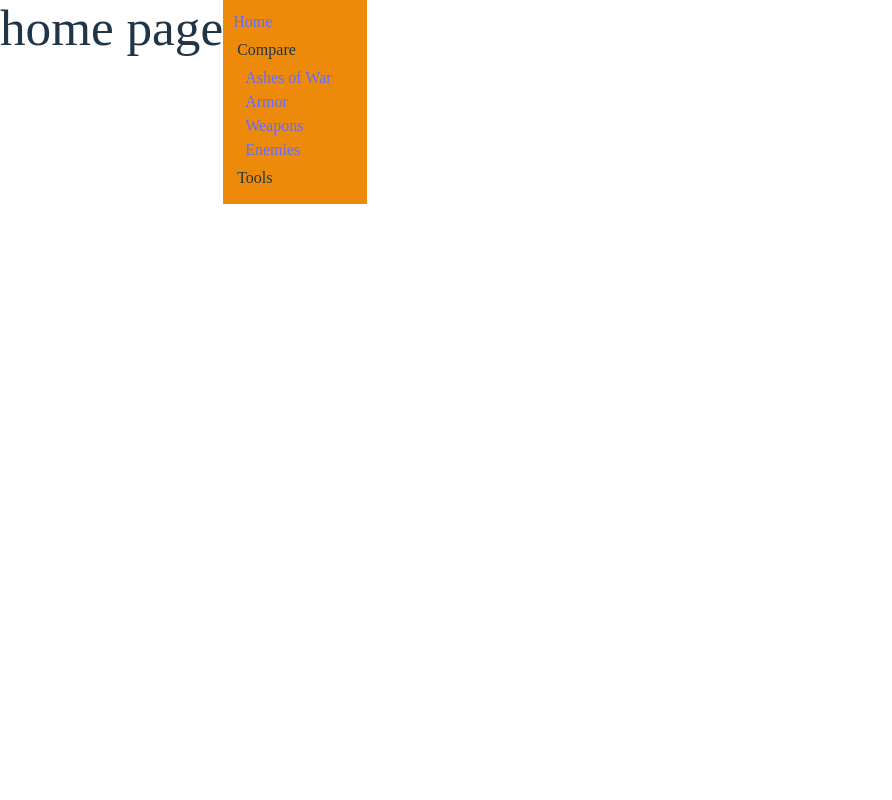
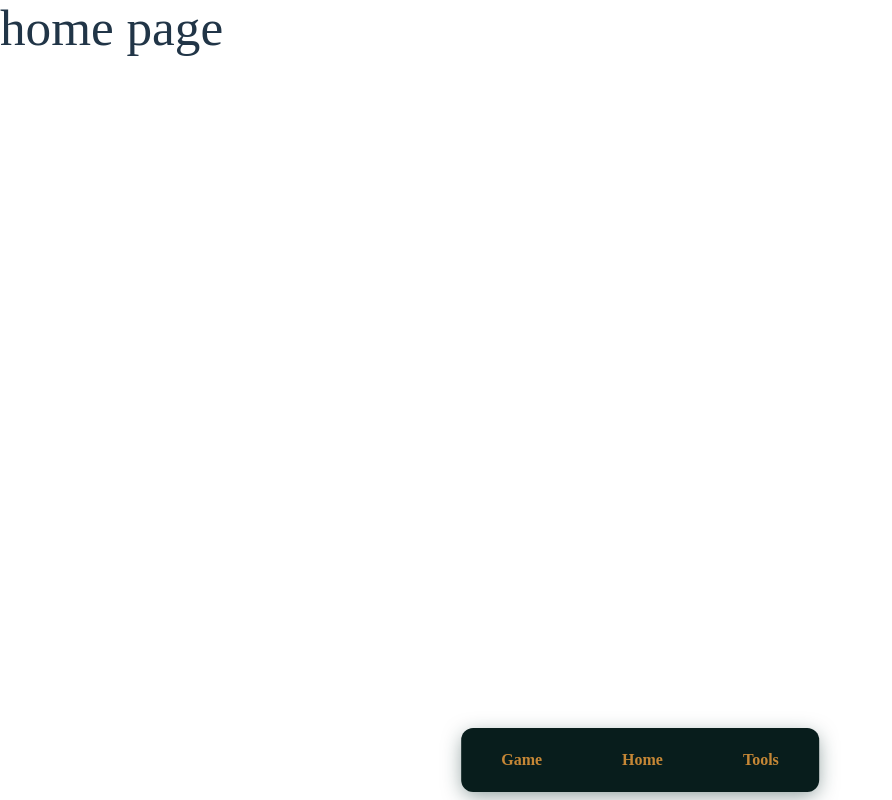
Before and after one commit to misspia/elden-ring-tools, a React (Vite) app: page / in a window 1280 px wide. Shown: the whole page, without its empty margins (0-892 px from the left). Built offline with nearby package versions, Linux system fonts and the light colour scheme; a web font is replaced by a local one.

Commit message:
create nav menu

```diff
--- a/package.json
+++ b/package.json
@@ -18,6 +18,7 @@
   },
   "devDependencies": {
     "@eslint/js": "^9.17.0",
+    "@headlessui/react": "^2.2.0",
     "@types/node": "^22.10.7",
     "@types/react": "^18.3.18",
     "@types/react-dom": "^18.3.5",
--- a/src/components/ProfileImage.tsx
+++ b/src/components/ProfileImage.tsx
@@ -32,8 +32,8 @@ export const ProfileImage: React.FC<Props> = ({
           "border-er-green-500": theme === "green",
           "border-er-gold-300": theme === "gold",
           "md:w-36 md:h-36": size === "sm",
-          "md:w-48 md:h-48": size === "md",
-          "md:w-64 md:h-64": size === "lg",
+          "md:w-64 md:h-64": size === "md",
+          "md:w-80 md:h-80": size === "lg",
         },
         className,
       )}
--- /dev/null
+++ b/src/routes/Root/Menu.tsx
@@ -0,0 +1,67 @@
+import React from "react";
+import c from "classnames";
+import { Transition } from "@headlessui/react";
+import { RouterPath } from "@/types/routes";
+import { useNavigate } from "@tanstack/react-router";
+import { Text } from "@/components/Text";
+
+export type MenuItem = {
+  key: React.Key;
+  label: string;
+  to: RouterPath;
+};
+
+export type MenuProps = {
+  items: MenuItem[];
+  onClose: VoidFunction;
+  show?: boolean;
+};
+
+export const Menu: React.FC<MenuProps> = ({ items, onClose, show }) => {
+  const navigate = useNavigate();
+  const onNavigate = (to: RouterPath) => {
+    onClose();
+    // TODO: fix type error
+    // @ts-ignore
+    navigate({ to });
+  };
+  return (
+    <Transition
+      show={show}
+      enter="transition duration-300 ease-in-out"
+      enterFrom="translate-y-[calc(100% + 100px)] opacity-100"
+      enterTo="translate-y-0 opacity-100"
+      leave="transition duration-200 ease-in-out"
+      leaveFrom=" opacity-100"
+      leaveTo="opacity-0"
+    >
+      <div
+        className={c(
+          "absolute bottom-[100%] left-0 w-full",
+          "rounded-t-xl shadow-navbar-menu",
+          "flex flex-col items-center gap-10 p-6 bg-er-green-900",
+        )}
+      >
+        <div className="w-full grow flex flex-col gap-4 items-center justify-center">
+          {items.map((item) => (
+            <div
+              role="link"
+              tabIndex={0}
+              key={item.key}
+              onClick={() => onNavigate(item.to)}
+              className="w-full text-center py-1 px-2 cursor-pointer"
+            >
+              <Text
+                as="p"
+                styleAs="p"
+                className="tracking-widest text-er-gold-300"
+              >
+                {item.label}
+              </Text>
+            </div>
+          ))}
+        </div>
+      </div>
+    </Transition>
+  );
+};
--- a/src/routes/Root/NavigationBar.tsx
+++ b/src/routes/Root/NavigationBar.tsx
@@ -1,47 +1,56 @@
+import React, { useState } from "react";
+import { Link, useNavigate } from "@tanstack/react-router";
+import c from "classnames";
 import { RouterPath } from "@/types/routes";
-import { Link } from "@tanstack/react-router";
-import React, { useState } from "react";
-
-type NavItem = {
-  label: string;
-  to: RouterPath;
-};
+import { Menu, MenuItem } from "@/routes/Root/Menu";
+import { Text } from "@/components/Text";
 
 type NavGroup = {
   label: string;
-  items: NavItem[];
+  items?: MenuItem[];
+  to?: RouterPath;
 };
 
 const navGroups: NavGroup[] = [
   {
-    label: "Compare",
+    label: "Game",
     items: [
       {
+        key: "Ashes of War",
         label: "Ashes of War",
         to: "/ashes",
       },
       {
+        key: "Armor",
         label: "Armor",
         to: "/armors",
       },
       {
+        key: "Weapons",
         label: "Weapons",
         to: "/weapons",
       },
       {
+        key: "Enemies",
         label: "Enemies",
         to: "/enemies",
       },
     ],
   },
   {
+    label: "Home",
+    to: "/",
+  },
+  {
     label: "Tools",
     items: [
       {
+        key: "Calculator",
         label: "Calculator",
         to: "/calculator",
       },
       {
+        key: "Build",
         label: "Build",
         to: "/build",
       },
@@ -50,49 +59,88 @@ const navGroups: NavGroup[] = [
 ];
 
 export const NavigationBar: React.FC = () => {
-  const [activeGroupIndex, setActiveGroupIndex] = useState<number>(0);
-
-  const onGroupClick = (index: number) => {
-    setActiveGroupIndex(index);
-  };
+  const [isNavBarActive, setIsNavBarActive] = useState(false);
 
   return (
-    <div className="flex-col w-36 p-2.5 bg-er-orange">
-      <Link to="/">Home</Link>
+    <div
+      className={c(
+        "fixed bottom-2 left-[50%] -translate-x-[50%] h-navbar",
+        "rounded-b-xl",
+        "flex justify-center items-center",
+        "bg-er-green-900 shadow-navbar z-navbar",
+        {
+          "transition duration-0 delay-200 rounded-t-xl": !isNavBarActive,
+        },
+      )}
+    >
       {navGroups.map((group, index) => (
-        <NavGroup
+        <NavItem
           key={index}
-          active={index === activeGroupIndex}
-          onClick={() => onGroupClick(index)}
           {...group}
+          onActivateNavBar={() => setIsNavBarActive(true)}
+          onDeactivateNavBar={() => setIsNavBarActive(false)}
         />
       ))}
     </div>
   );
 };
 
-type NavGroupProps = NavGroup & { active: boolean; onClick: VoidFunction };
+type NavItemProps = NavGroup & {
+  onActivateNavBar: VoidFunction;
+  onDeactivateNavBar: VoidFunction;
+};
 
-const NavGroup: React.FC<NavGroupProps> = ({
+const NavItem: React.FC<NavItemProps> = ({
   label,
+  to,
   items,
-  active,
-  onClick,
+  onActivateNavBar,
+  onDeactivateNavBar,
 }) => {
+  const [isMenuActive, setIsMenuActive] = useState(false);
+  const navigate = useNavigate();
+
+  const onActivateMenu = () => {
+    if (!items || (items && items.length === 0)) return;
+    onActivateNavBar();
+    setIsMenuActive(true);
+  };
+
+  const onDeactivateMenu = () => {
+    onDeactivateNavBar();
+    setIsMenuActive(false);
+  };
+
+  const onNavigateTo = () => {
+    if (!to) return;
+    // @ts-ignore
+    navigate({ to });
+  };
+
   return (
-    <div className="">
-      <div className="p-1 cursor-pointer" onClick={onClick}>
-        {label}
+    <div
+      className="flex flex-col justify-center h-full px-6 py-2 cursor-pointer"
+      onMouseEnter={onActivateMenu}
+      onMouseLeave={onDeactivateMenu}
+      onClick={onNavigateTo}
+    >
+      <Menu
+        show={isMenuActive}
+        items={items ?? []}
+        onClose={onDeactivateMenu}
+      />
+      <div
+        className={c(
+          "flex items-center justify-center px-4",
+          "h-full w-full rounded-xl ",
+          "transition duration-100 ease-in-out",
+          {
+            "bg-er-green-800": isMenuActive,
+          },
+        )}
+      >
+        <Text className="font-bold text-er-gold-500">{label}</Text>
       </div>
-      {active &&
-        items.map((item) => (
-          <div key={item.label} className="ml-3">
-            {/* TODO: get type to work */}
-            {/*
-            // @ts-ignore */}
-            <Link to={item.to}>{item.label}</Link>
-          </div>
-        ))}
     </div>
   );
 };
--- a/src/routes/Root/index.tsx
+++ b/src/routes/Root/index.tsx
@@ -1,10 +1,11 @@
 import React from "react";
-import { Outlet } from "@tanstack/react-router";
+import { Outlet, ScrollRestoration } from "@tanstack/react-router";
 import { NavigationBar } from "@/routes/Root/NavigationBar";
 
 export const Root: React.FC = () => {
   return (
-    <div className="flex flex-start h-full w-full">
+    <div className="flex flex-start h-full w-full pb-navbar-height">
+      <ScrollRestoration />
       <Outlet />
       <NavigationBar />
     </div>
--- a/tailwind.config.js
+++ b/tailwind.config.js
@@ -9,9 +9,21 @@ export default {
   content: ["./index.html", "./src/**/*.{js,jsx,ts,tsx}"],
   theme: {
     extend: {
-      // boxShadow: {
-      //   ''
-      // },
+      height: {
+        navbar: "4rem",
+      },
+      padding: {
+        "navbar-height": "4rem", // padding to offset navbar height
+      },
+      zIndex: {
+        navbar: 90,
+        "navbar-menu-overlay": 100,
+      },
+      boxShadow: {
+        // navbar: "0px -2px 20px -2px rgba(197, 135, 54, 0.5)",
+        navbar: "0px 5px 20px -2px rgb(19, 53, 52, 0.5)",
+        "navbar-menu": "0px -5px 20px -2px rgb(19, 53, 52, 0.5)",
+      },
       colors: {
         /** https://colorswall.com/palette/327666 */
         "er-orange": "#ed8a09", // Elden Ring Orange
```
Also changed, not shown: 1 other file (tests, documents, lock files or other folders).
